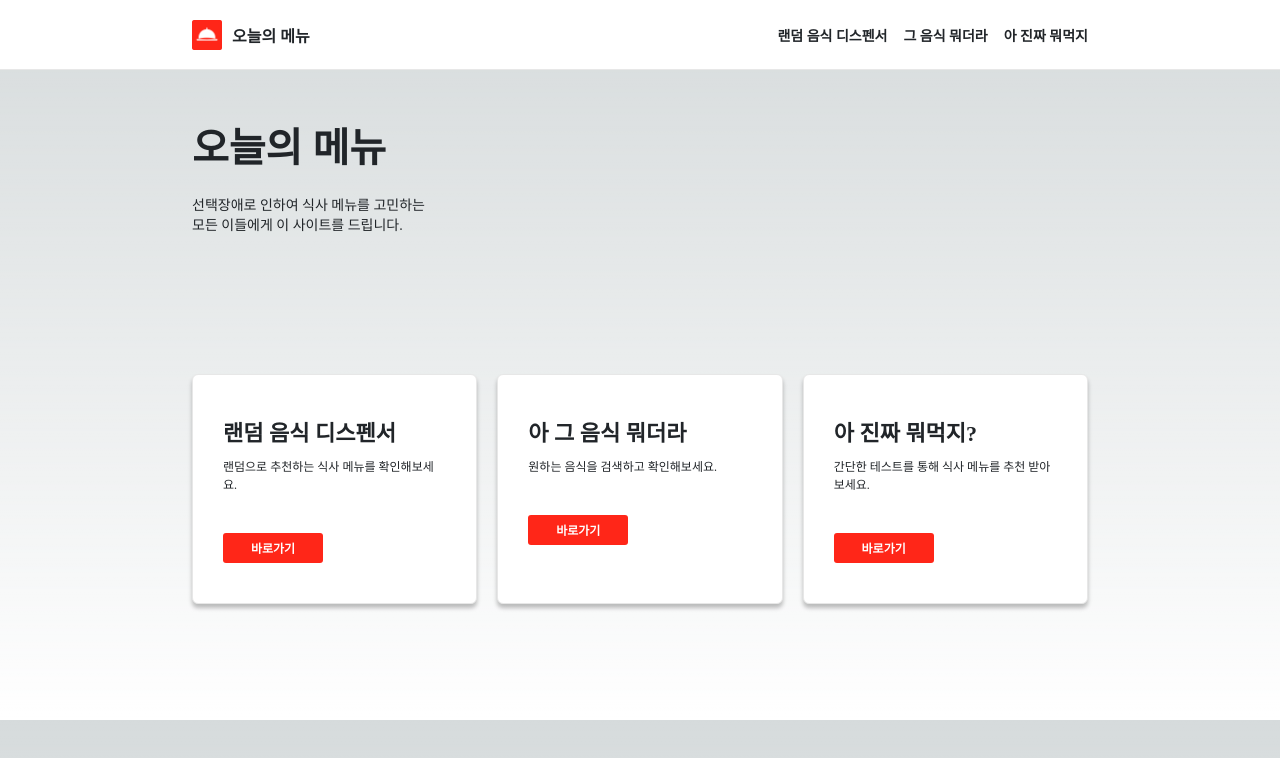
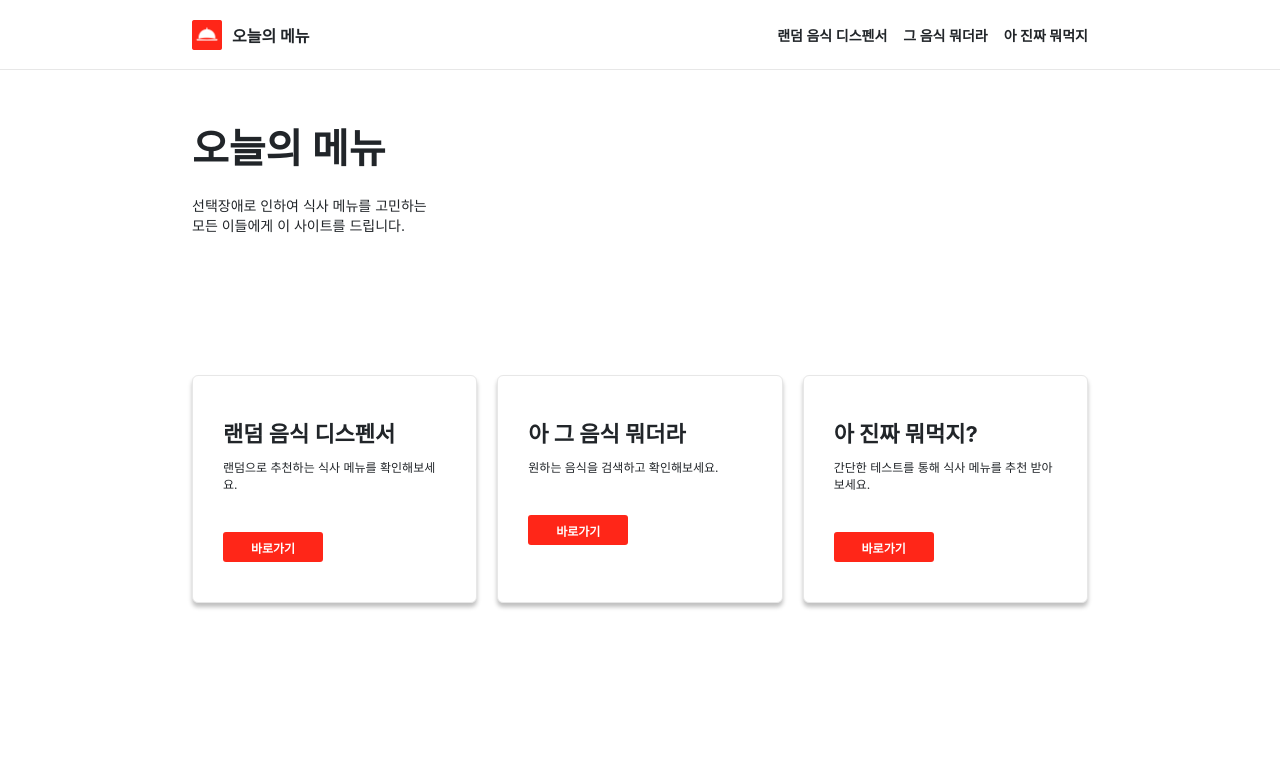
Before and after one commit to waterbeen0530/Today-Menu, a Next.js app: page / in a window 1280 px wide. Shown: the top 758 px of the page. Built offline with nearby package versions, Linux system fonts and the light colour scheme.

Commit message:
[REFAC] globals.css

```diff
--- a/styles/globals.css
+++ b/styles/globals.css
@@ -1,98 +1,13 @@
-:root {
-  --max-width: 1100px;
-  --border-radius: 12px;
-  --font-mono: ui-monospace, Menlo, Monaco, 'Cascadia Mono', 'Segoe UI Mono',
-    'Roboto Mono', 'Oxygen Mono', 'Ubuntu Monospace', 'Source Code Pro',
-    'Fira Mono', 'Droid Sans Mono', 'Courier New', monospace;
-
-  --foreground-rgb: 0, 0, 0;
-  --background-start-rgb: 214, 219, 220;
-  --background-end-rgb: 255, 255, 255;
-
-  --primary-glow: conic-gradient(
-    from 180deg at 50% 50%,
-    #16abff33 0deg,
-    #0885ff33 55deg,
-    #54d6ff33 120deg,
-    #0071ff33 160deg,
-    transparent 360deg
-  );
-  --secondary-glow: radial-gradient(
-    rgba(255, 255, 255, 1),
-    rgba(255, 255, 255, 0)
-  );
-
-  --tile-start-rgb: 239, 245, 249;
-  --tile-end-rgb: 228, 232, 233;
-  --tile-border: conic-gradient(
-    #00000080,
-    #00000040,
-    #00000030,
-    #00000020,
-    #00000010,
-    #00000010,
-    #00000080
-  );
-
-  --callout-rgb: 238, 240, 241;
-  --callout-border-rgb: 172, 175, 176;
-  --card-rgb: 180, 185, 188;
-  --card-border-rgb: 131, 134, 135;
-}
-
-@media (prefers-color-scheme: dark) {
-  :root {
-    --foreground-rgb: 255, 255, 255;
-    --background-start-rgb: 0, 0, 0;
-    --background-end-rgb: 0, 0, 0;
-
-    --primary-glow: radial-gradient(rgba(1, 65, 255, 0.4), rgba(1, 65, 255, 0));
-    --secondary-glow: linear-gradient(
-      to bottom right,
-      rgba(1, 65, 255, 0),
-      rgba(1, 65, 255, 0),
-      rgba(1, 65, 255, 0.3)
-    );
-
-    --tile-start-rgb: 2, 13, 46;
-    --tile-end-rgb: 2, 5, 19;
-    --tile-border: conic-gradient(
-      #ffffff80,
-      #ffffff40,
-      #ffffff30,
-      #ffffff20,
-      #ffffff10,
-      #ffffff10,
-      #ffffff80
-    );
-
-    --callout-rgb: 20, 20, 20;
-    --callout-border-rgb: 108, 108, 108;
-    --card-rgb: 100, 100, 100;
-    --card-border-rgb: 200, 200, 200;
-  }
-}
-
-* {
-  box-sizing: border-box;
-  padding: 0;
-  margin: 0;
-}
-
 html,
 body {
-  max-width: 100vw;
-  overflow-x: hidden;
-}
+  padding: 0;
 
-body {
-  color: rgb(var(--foreground-rgb));
-  background: linear-gradient(
-      to bottom,
-      transparent,
-      rgb(var(--background-end-rgb))
-    )
-    rgb(var(--background-start-rgb));
+  margin: 0;
+  font-family: "Noto Sans KR", -apple-system, BlinkMacSystemFont, "Segoe UI",
+    "Roboto", "Oxygen", "Ubuntu", "Cantarell", "Fira Sans", "Droid Sans",
+    "Helvetica Neue", sans-serif;
+  -webkit-font-smoothing: antialiased;
+  -moz-osx-font-smoothing: grayscale;
 }
 
 a {
@@ -100,8 +15,15 @@ a {
   text-decoration: none;
 }
 
-@media (prefers-color-scheme: dark) {
-  html {
-    color-scheme: dark;
-  }
+* {
+  box-sizing: border-box;
+  margin: 0;
+  padding: 0;
 }
+
+*:not(input, textarea) {
+  -webkit-user-select: none;
+  -moz-user-select: none;
+  -ms-user-select: none;
+  user-select: none;
+}
```
